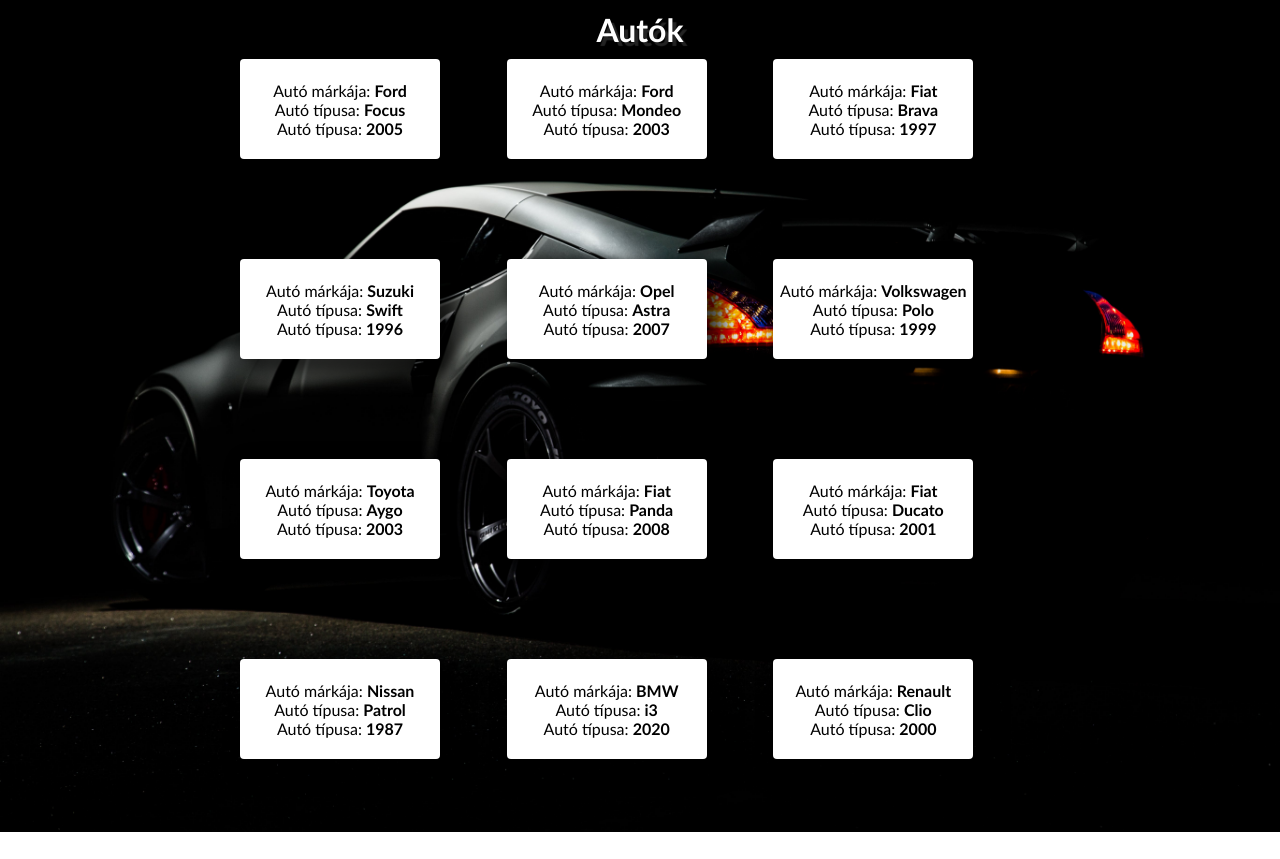
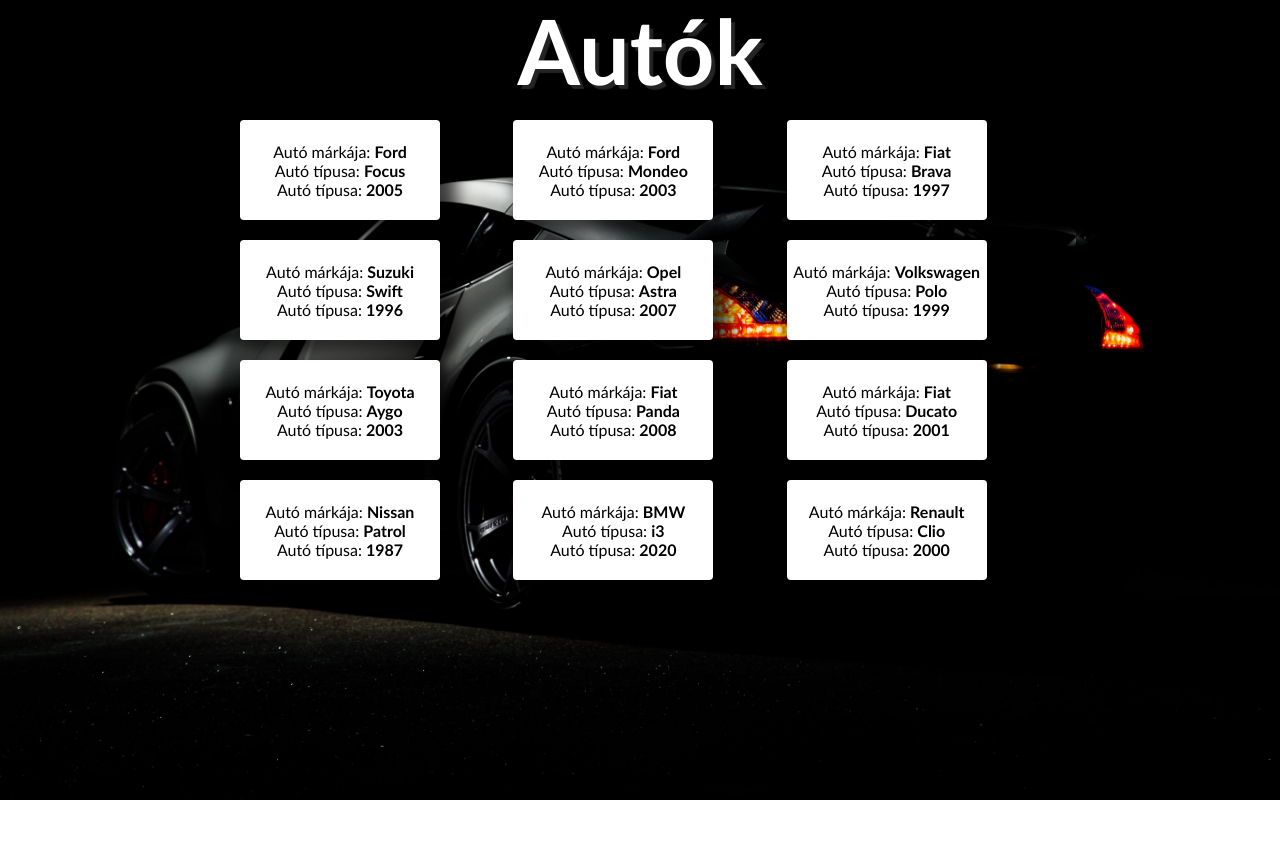
Before and after one commit to REQ966/cars, a plain HTML site: page index.html in a window 1280 px wide. After the commit the page ends 800 px from the top, so only its background shows below. Drawn offline with Linux system fonts and the light colour scheme.

Commit message:
Kis szépítés

```diff
--- a/style.css
+++ b/style.css
@@ -14,8 +14,11 @@
 }
 
 h1{
-    text-align: center;
-    margin: 10px;
+    font-size: 90px;
+    display: flex;
+    justify-content: center;
+    align-items: center;
+    height: 100px;
     color: white;
     text-shadow: 4px 4px 1px rgba(255,255,255,0.14);
 }
@@ -40,7 +43,9 @@
     display: grid;
     grid-template-columns: repeat(3, 1fr);
     margin: 0 auto;
-    height: 100vh;
+    height: 500px;
     width: 800px;
     justify-content: center;
+    align-content: center;
+    gap: 20px;
 }
```
